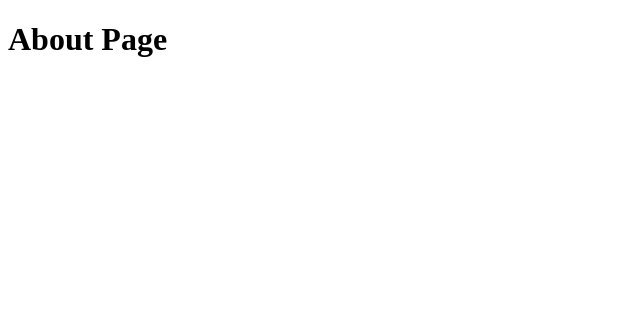
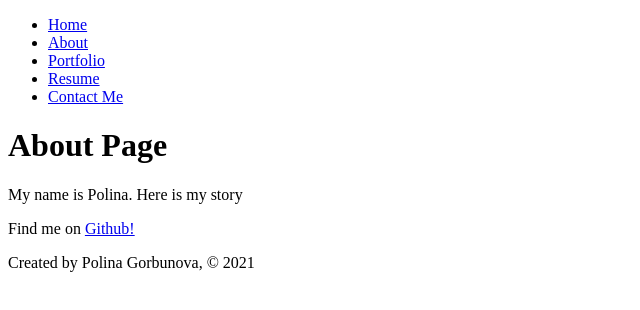
Before and after one commit to polina-g/portfolio, a Gatsby site: page /about in a window 1280 px wide. Shown: the whole page, without its empty margins (0-640 px from the left). Built offline with nearby package versions, Linux system fonts and the light colour scheme; Gatsby itself is replaced by a stand-in of ours.

Commit message:
adds navigation and links pages

```diff
--- /dev/null
+++ b/src/components/footer.js
@@ -0,0 +1,11 @@
+import React from 'react';
+
+const Footer = () => {
+    return (
+        <footer>
+            <p>Created by Polina Gorbunova, © 2021</p>
+        </footer>
+    );
+};
+
+export default Footer;
--- /dev/null
+++ b/src/components/header.js
@@ -0,0 +1,30 @@
+import React from 'react';
+import { Link } from 'gatsby';
+
+const Header = () => {
+    return (
+        <header>
+            <nav>
+                <ul>
+                    <li>
+                        <Link to="/">Home</Link>
+                    </li>
+                    <li>
+                        <Link to="/about">About</Link>
+                    </li>
+                    <li>
+                        <Link to="/portfolio">Portfolio</Link>
+                    </li>
+                    <li>
+                        <Link to="/resume">Resume</Link>
+                    </li>
+                    <li>
+                        <Link to="/contact">Contact Me</Link>
+                    </li>
+                </ul>
+            </nav>
+        </header>
+    );
+};
+
+export default Header;
--- a/src/pages/about.js
+++ b/src/pages/about.js
@@ -1,9 +1,15 @@
 import React from 'react';
+import Footer from '../components/footer';
+import Header from '../components/header';
 
 const AboutPage = () => {
     return(
         <div>
+            <Header />
             <h1>About Page</h1>
+            <p>My name is Polina. Here is my story</p>
+            <p>Find me on <a href="https://www.github.com/polina-g" target="_blank">Github!</a></p>
+            <Footer />
         </div>
     );
 };
--- a/src/pages/contact.js
+++ b/src/pages/contact.js
@@ -1,9 +1,13 @@
-import React from "react";
+import React from 'react';
+import Footer from '../components/footer';
+import Header from '../components/header';
 
 const ContactPage = () => {
     return (
         <div>
+            <Header />
             <h1>Contact Me</h1>
+            <Footer />
         </div>
     );
 };
--- a/src/pages/index.js
+++ b/src/pages/index.js
@@ -1,10 +1,14 @@
-import React from "react"
+import React from 'react';
+import Footer from '../components/footer';
+import Header from '../components/header';
 
 const HomePage = () => {
   return(
     <div>
+      <Header />
       <h1>Hello, my name is Polina</h1>
       <h2>I am a passinate software developer</h2>
+      <Footer />
     </div>
   );
 };
--- a/src/pages/portfolio.js
+++ b/src/pages/portfolio.js
@@ -1,9 +1,13 @@
-import React from "react";
+import React from 'react';
+import Footer from '../components/footer';
+import Header from '../components/header';
 
 const PortfolioPage = () => {
     return (
         <div>
+            <Header />
             <h1>My Portfolio Page</h1>
+            <Footer />
         </div>
     );
 };
--- a/src/pages/resume.js
+++ b/src/pages/resume.js
@@ -1,9 +1,13 @@
-import React from "react";
+import React from 'react';
+import Footer from '../components/footer';
+import Header from '../components/header';
 
 const ResumePage = () => {
     return (
         <div>
+            <Header />
             <h1>My Resume</h1>
+            <Footer />
         </div>
     );
 };
```
